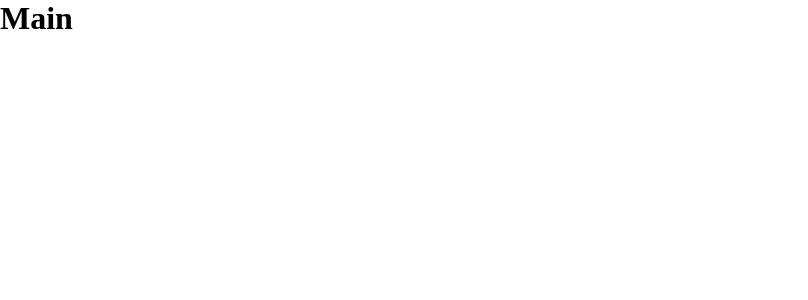
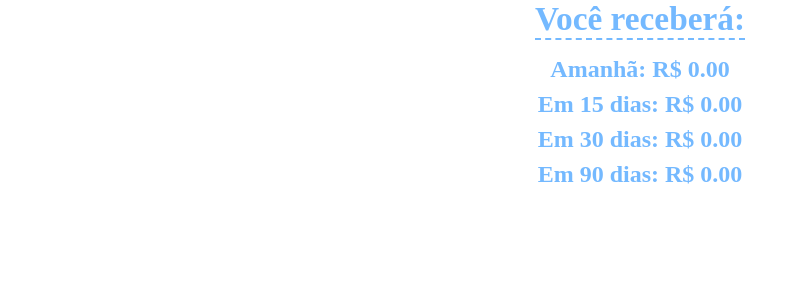
Before and after one commit to thdev-matheus/frontend-antecipation-calculator, a React (Create React App) app: page / in a window 1280 px wide. Both pictures are taken after a click on the button "Calcular". Shown: the top 300 px of the page, without its empty margins (0-808 px from the left). Built offline with nearby package versions, Linux system fonts and the light colour scheme.

Commit message:
feat: initial config result component

```diff
--- /dev/null
+++ b/src/components/Result/index.tsx
@@ -0,0 +1,44 @@
+import { useRequestAPI } from "../../contexts/RequestAPI";
+import { BoxData, BoxTitle, Container } from "./styles";
+import { convertCentsToReal } from "../../utils/convert";
+
+export const Result = () => {
+  const { calculatedData } = useRequestAPI();
+
+  return (
+    <Container>
+      <BoxTitle>
+        <h3>Você receberá:</h3>
+      </BoxTitle>
+
+      <BoxData>
+        {calculatedData[1] && calculatedData[1] >= 0 && (
+          <span>
+            Amanhã: R$ {convertCentsToReal(calculatedData[1]).toFixed(2)}
+          </span>
+        )}
+        {calculatedData[15] && calculatedData[15] >= 0 && (
+          <span>
+            Em 15 dias: R$ {convertCentsToReal(calculatedData[15]).toFixed(2)}
+          </span>
+        )}
+        {calculatedData[30] && calculatedData[30] >= 0 && (
+          <span>
+            Em 30 dias: R$ {convertCentsToReal(calculatedData[30]).toFixed(2)}
+          </span>
+        )}
+        {calculatedData[90] && calculatedData[90] >= 0 && (
+          <span>
+            Em 90 dias: R$ {convertCentsToReal(calculatedData[90]).toFixed(2)}
+          </span>
+        )}
+        {calculatedData[180] && calculatedData[180] >= 0 && (
+          <span>
+            Em 180 dias: R$
+            {convertCentsToReal(calculatedData[180]).toFixed(2)}
+          </span>
+        )}
+      </BoxData>
+    </Container>
+  );
+};
--- /dev/null
+++ b/src/components/Result/styles.ts
@@ -0,0 +1,36 @@
+import styled from "styled-components";
+
+export const Container = styled.section`
+  width: 100vw;
+
+  display: flex;
+  flex-direction: column;
+  align-items: center;
+  gap: 1rem;
+`;
+
+export const BoxTitle = styled.div`
+  border-bottom: 2px dashed ${(props) => props.theme.lightBlue};
+
+  & > h3 {
+    font-size: 25pt;
+
+    color: ${(props) => props.theme.lightBlue};
+  }
+`;
+
+export const BoxData = styled.section`
+  width: 90vw;
+
+  display: flex;
+  flex-direction: column;
+  align-items: center;
+  gap: 0.5rem;
+
+  & > span {
+    font-size: 18pt;
+    font-weight: bold;
+
+    color: ${(props) => props.theme.lightBlue};
+  }
+`;
--- a/src/contexts/RequestAPI/index.tsx
+++ b/src/contexts/RequestAPI/index.tsx
@@ -19,10 +19,10 @@ export const useRequestAPI = () => {
 
 export const RequestAPIProvider = ({ children }: IRequestAPIProvider) => {
   const [calculatedData, setCalculatedData] = useState<ICalculatedData>({
-    "1": 0,
-    "15": 0,
-    "30": 0,
-    "90": 0,
+    1: 1,
+    15: 1,
+    30: 1,
+    90: 1,
   });
 
   const handleRequest = async ({
--- a/src/pages/ErrorPage/index.tsx
+++ b/src/pages/ErrorPage/index.tsx
@@ -14,8 +14,8 @@ export const Error = () => {
       : null;
 
   const texts = {
-    "408": "Parece que tá demorando pra responder aqui, tente novamente depois",
-    "500": "Vixe, deu problema no servidor. ",
+    408: "Parece que tá demorando pra responder aqui, tente novamente depois",
+    500: "Vixe, deu problema no servidor. ",
     null: "Oxi teve um problema aqui. Mas a gente já tá resolvendo.",
   };
   return (
--- a/src/pages/MainPage/index.tsx
+++ b/src/pages/MainPage/index.tsx
@@ -1,7 +1,9 @@
+import { Result } from "../../components/Result";
+
 export const Main = () => {
   return (
     <>
-      <h1>Main</h1>
+      <Result />
     </>
   );
 };
--- /dev/null
+++ b/src/utils/convert.ts
@@ -0,0 +1,7 @@
+export const convertCentsToReal = (cents: number) => {
+  return cents > 1 ? cents / 100 : 0;
+};
+
+export const convertRealToCents = (real: number) => {
+  return real * 100;
+};
```
Also changed, not shown: src/contexts/RequestAPI/types.ts (+5 -7 lines).
